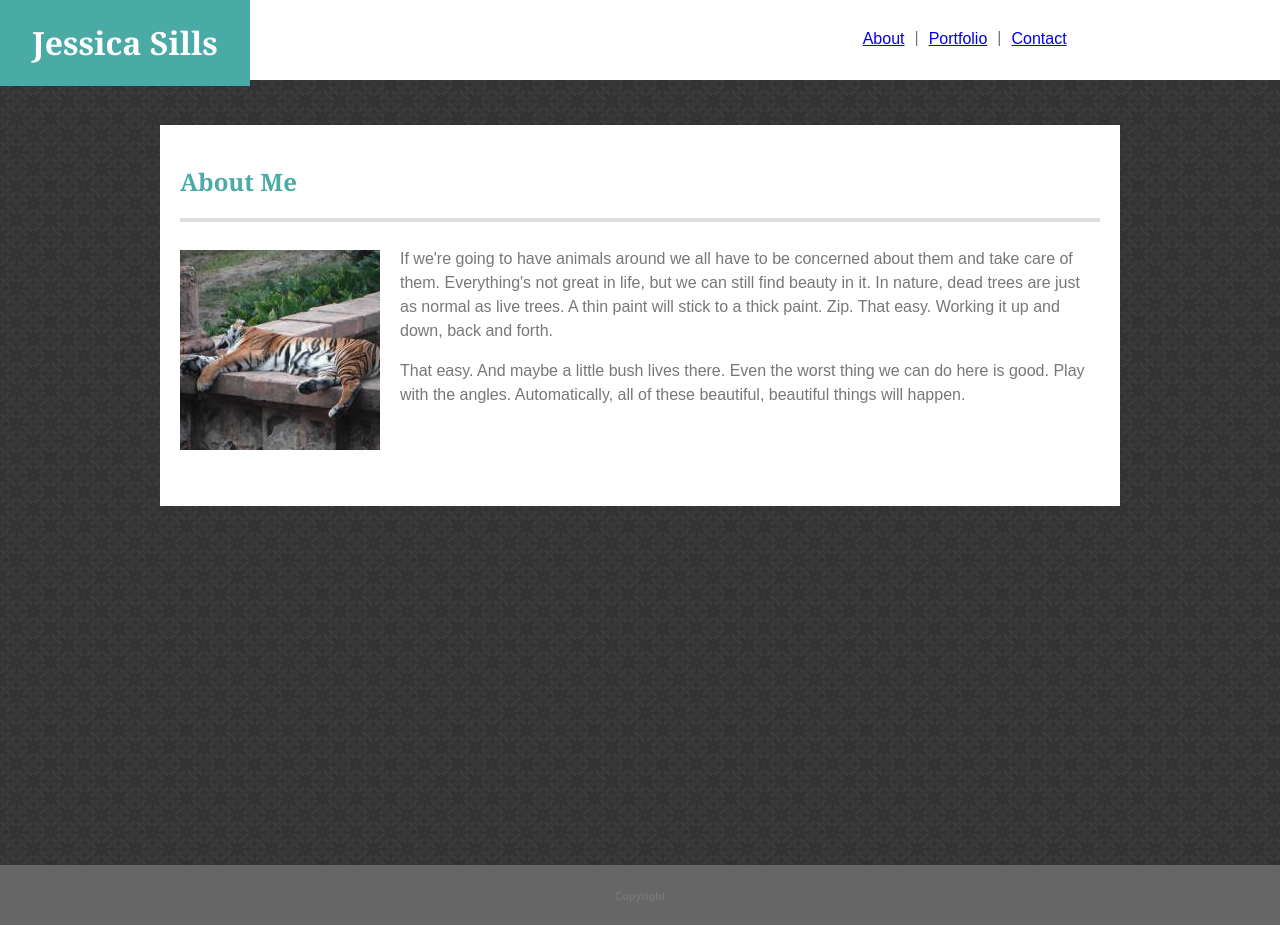
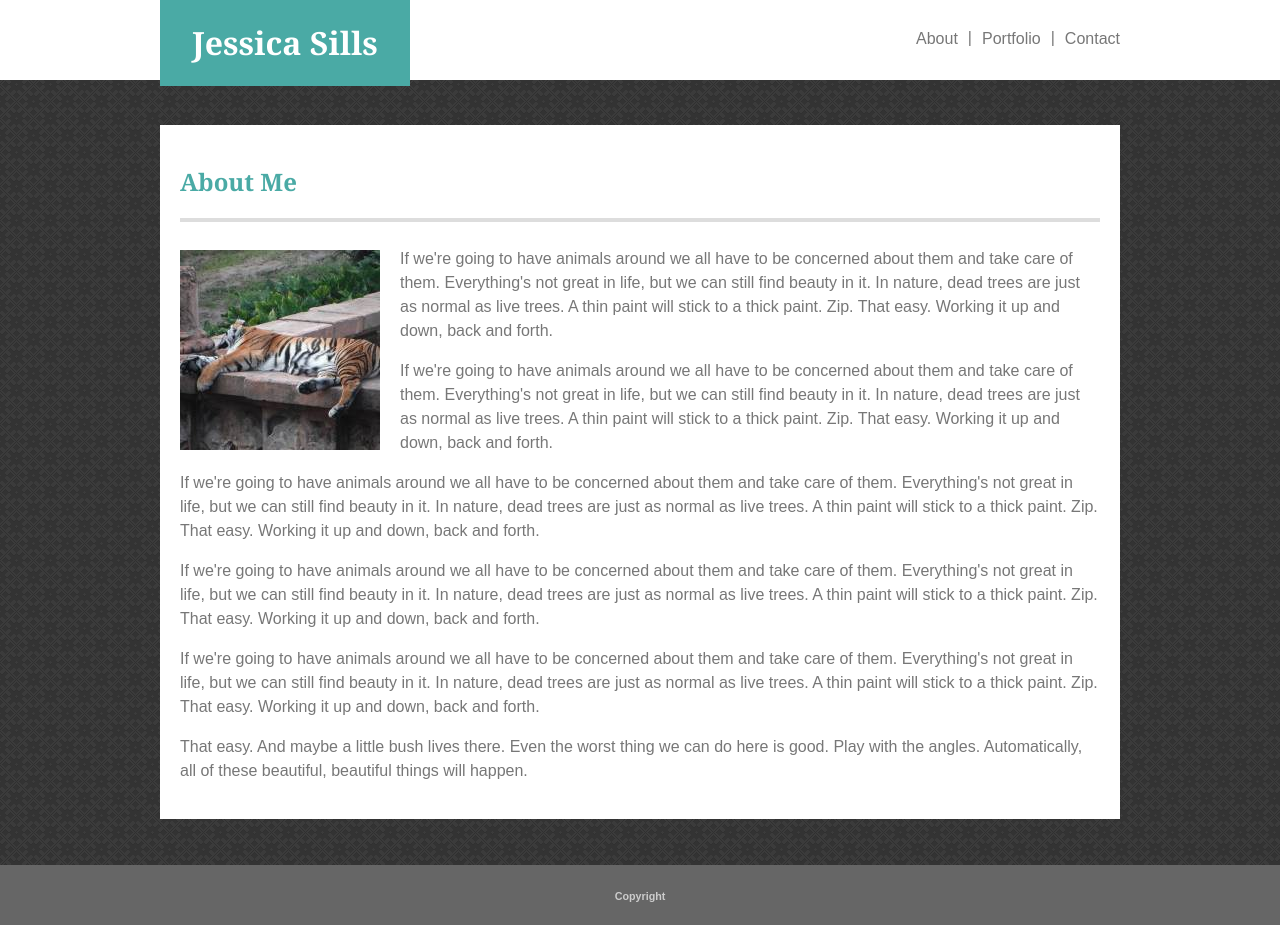
Before and after one commit to jsills3110/Basic-Portfolio, a plain HTML site: page index.html in a window 1280 px wide. Drawn offline with Linux system fonts and the light colour scheme.

Commit message:
Formatted the header on all pages. Footer remained as is. Formatted the links in the main menu.

```diff
--- a/assets/css/style.css
+++ b/assets/css/style.css
@@ -30,8 +30,14 @@ header {
     bottom: 0;
     width: 100%;
     height: 60px;
+    color: #cccccc;
     background-color: #666666;
     text-align: center;
+}
+
+#header-container {
+    margin: 0 auto;
+    width: 960px;
 }
 
 /*h1 is used on the main Header as the title for the website.*/
@@ -60,6 +66,11 @@ p {
 ul {
     margin: 0;
     padding: 0;
+}
+
+a {
+    color: #777777;
+    text-decoration: none;
 }
 
 /*Page container contains all of the content on the page: header, content, footer. Set the
@@ -116,7 +127,6 @@ ul {
 #menu {
     float: right;
     margin-top: 30px;
-    margin-right: 16.67%;
 }
 
 /*On the about image, set float left and set the margin so it pushes the paragraph content
--- a/index.html
+++ b/index.html
@@ -10,6 +10,7 @@
     <div class="page-container">
         <!--The header is fixed and contains the title of the website and the menu.-->
         <header>
+            <div id="header-container">
                 <!--The title of the website.-->
                 <div class="title-div">
                     <h1>Jessica Sills</h1>
@@ -24,6 +25,7 @@
                         <li class="menu-item clearfix"><a href="contact.html">Contact</a></li>
                     </ul>
                 </nav>
+            </div>
         </header>
         <!--The main content of the webpage.-->
         <div class="main-content">
@@ -32,6 +34,30 @@
                 <hr>
                 <img id="about-image" src="assets/images/doggo.jpg" alt="Cute Dog">
                 <p id="about-pp">
+                    If we're going to have animals around we all have to be concerned about them and take care of them.
+                    Everything's not great in life, but we can still find beauty in it. In nature, dead trees are just
+                    as normal as live trees. A thin paint will stick to a thick paint. Zip. That easy. Working it up and
+                    down, back and forth.
+                </p>
+                <p>
+                    If we're going to have animals around we all have to be concerned about them and take care of them.
+                    Everything's not great in life, but we can still find beauty in it. In nature, dead trees are just
+                    as normal as live trees. A thin paint will stick to a thick paint. Zip. That easy. Working it up and
+                    down, back and forth.
+                </p>
+                <p>
+                    If we're going to have animals around we all have to be concerned about them and take care of them.
+                    Everything's not great in life, but we can still find beauty in it. In nature, dead trees are just
+                    as normal as live trees. A thin paint will stick to a thick paint. Zip. That easy. Working it up and
+                    down, back and forth.
+                </p>
+                <p>
+                    If we're going to have animals around we all have to be concerned about them and take care of them.
+                    Everything's not great in life, but we can still find beauty in it. In nature, dead trees are just
+                    as normal as live trees. A thin paint will stick to a thick paint. Zip. That easy. Working it up and
+                    down, back and forth.
+                </p>
+                <p>
                     If we're going to have animals around we all have to be concerned about them and take care of them.
                     Everything's not great in life, but we can still find beauty in it. In nature, dead trees are just
                     as normal as live trees. A thin paint will stick to a thick paint. Zip. That easy. Working it up and
```
Also changed, not shown: contact.html (+2 -0 lines), portfolio.html (+2 -0 lines). Lines whose indentation alone changed are shown as unchanged.
